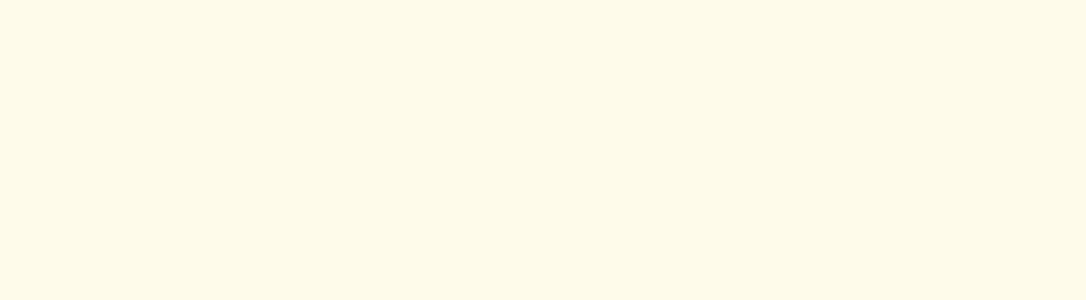
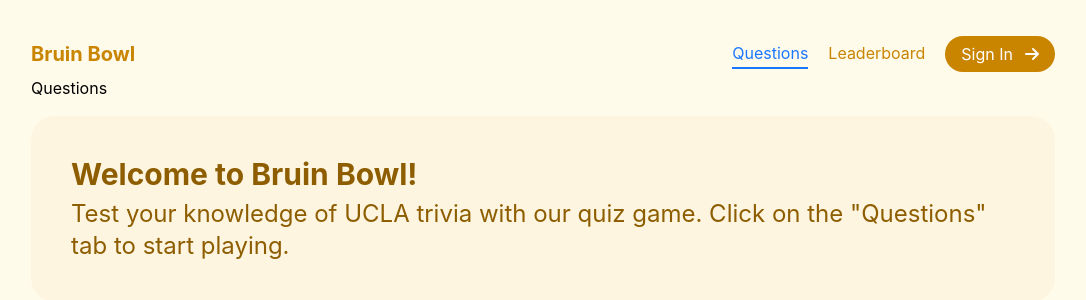
Before and after one commit to david-sai/bruin-bowl, a React (Create React App) app in the folder bruin-bowl/: page / in a window 1280 px wide. Shown: the top 300 px of the page, without its empty margins (97-1183 px from the left). Built offline with nearby package versions, Linux system fonts and the light colour scheme; the HTML template or start-up script is replaced by a standard one.

Commit message:
Working router

```diff
--- a/bruin-bowl/package.json
+++ b/bruin-bowl/package.json
@@ -10,6 +10,7 @@
     "axios": "^1.7.1",
     "react": "^18.3.1",
     "react-dom": "^18.3.1",
+    "react-router-dom": "^6.23.1",
     "react-scripts": "5.0.1",
     "web-vitals": "^2.1.4"
   },
--- a/bruin-bowl/src/App.js
+++ b/bruin-bowl/src/App.js
@@ -6,7 +6,6 @@
 import "@fortawesome/fontawesome-free/css/all.min.css";
 
 import { BrowserRouter, Routes, Route, Link } from "react-router-dom";
-
 
 import Home from "./pages/Home.js";
 import Leaderboard from "./pages/Leaderboard.js";
@@ -30,11 +29,22 @@
   const [page, setPage] = useState(Page.QUESTIONS);
 
   return (
+    // <p>Hello</p>
     <BrowserRouter>
       <div className="flex justify-center items-start min-h-screen p-8 bg-amber-50">
         <PageTitle title="BruinBowl" />
 
+        <div className="max-w-screen-lg w-full">
+          <NavigationBar page={page} setPage={setPage} />
 
+          <Link to="/questions">Questions</Link>
+
+          <Routes>
+            <Route path="/" element={<Home />}></Route>
+            <Route path="/leaderboard" element={<Leaderboard />}></Route>
+            <Route path="/questions" element={<Questions />}></Route>
+          </Routes>
+        </div>
       </div>
     </BrowserRouter>
   );
```
Also changed, not shown: 1 other file (tests, documents, lock files or other folders).
